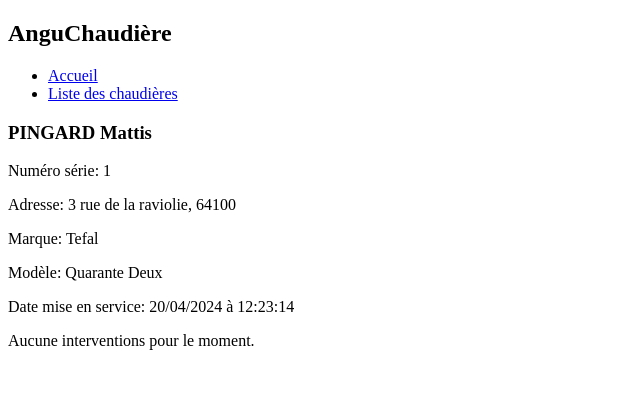
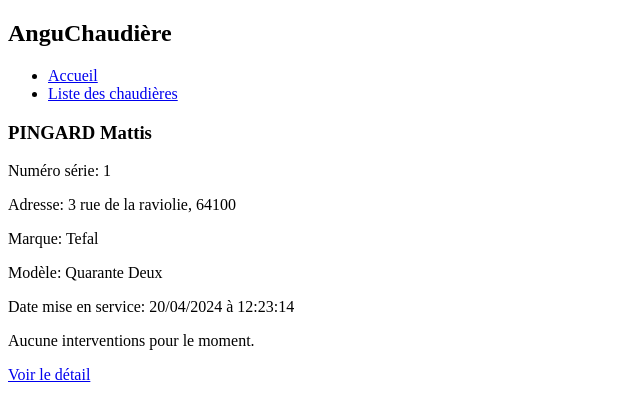
Before and after one commit to ToxykAuBleu/AnguChaudiere, an Angular app: page /chaudieres in a window 1280 px wide. Shown: the top 418 px of the page, without its empty margins (0-640 px from the left). Built offline with nearby package versions, Linux system fonts and the light colour scheme.

Commit message:
⚙️ Changement du type de numeroSerie. 🔥 Ajout d'un bouton détail sur la chaudière.

```diff
--- a/src/app/chaudiere/chaudiere.component.html
+++ b/src/app/chaudiere/chaudiere.component.html
@@ -11,4 +11,9 @@
     <ng-template #noInterventions>
         <p>Aucune interventions pour le moment.</p>
     </ng-template>
+    <div *ngIf="id === undefined">
+        <a routerLink="/chaudiere/{{laChaudiere.numeroSerie}}">
+            Voir le détail
+        </a>
+    </div>
 </div>
--- a/src/app/chaudiere/chaudiere.component.ts
+++ b/src/app/chaudiere/chaudiere.component.ts
@@ -11,7 +11,7 @@ import { ActivatedRoute } from '@angular/router';
 export class ChaudiereComponent implements OnInit {
   @Input() chaudiere!: Chaudiere;
   laChaudiere!: Chaudiere;
-  id!: number;
+  id!: string;
 
   constructor(
     private chaudiereService: ChaudieresService,
@@ -19,8 +19,8 @@ export class ChaudiereComponent implements OnInit {
   { }
 
   ngOnInit(): void {
-    this.id = Number(this.route.snapshot.params['id']);
-    if (!Number.isNaN(this.id)) {
+    this.id = this.route.snapshot.params['id'];
+    if (this.id !== undefined) {
       this.laChaudiere = this.chaudiereService.getChaudiereById(this.id);
     } else {
       this.laChaudiere = this.chaudiere;
--- a/src/app/models/chaudiere.model.ts
+++ b/src/app/models/chaudiere.model.ts
@@ -6,10 +6,10 @@ export class Chaudiere {
     marque!: string;
     modele!: string;
     dateMiseService!: Date;
-    numeroSerie!: number;
+    numeroSerie!: string;
     interventions!: Intervention[];
 
-    constructor(nomClient: string, adresseClient: string, marque: string, modele: string, dateMiseService: Date, numeroSerie: number, interventions: Intervention[] = []) {
+    constructor(nomClient: string, adresseClient: string, marque: string, modele: string, dateMiseService: Date, numeroSerie: string, interventions: Intervention[] = []) {
         this.nomClient = nomClient;
         this.adresseClient = adresseClient;
         this.marque = marque;
--- a/src/app/services/chaudieres.service.ts
+++ b/src/app/services/chaudieres.service.ts
@@ -11,7 +11,7 @@ export class ChaudieresService {
   getAllChaudieres(): Chaudiere[] {
     return [
       {
-        numeroSerie: 1,
+        numeroSerie: "1",
         nomClient: "PINGARD Mattis",
         adresseClient: "3 rue de la raviolie, 64100",
         dateMiseService: new Date(2024, 3, 20, 12, 23, 14),
@@ -22,7 +22,7 @@ export class ChaudieresService {
     ];
   }
 
-  getChaudiereById(id: number): Chaudiere {
+  getChaudiereById(id: string): Chaudiere {
     const chaudiere = this.getAllChaudieres().find(chaudiere => chaudiere.numeroSerie === id);
     if (!chaudiere) throw new Error('Chaudière pas trouvé');
     return chaudiere;
```
